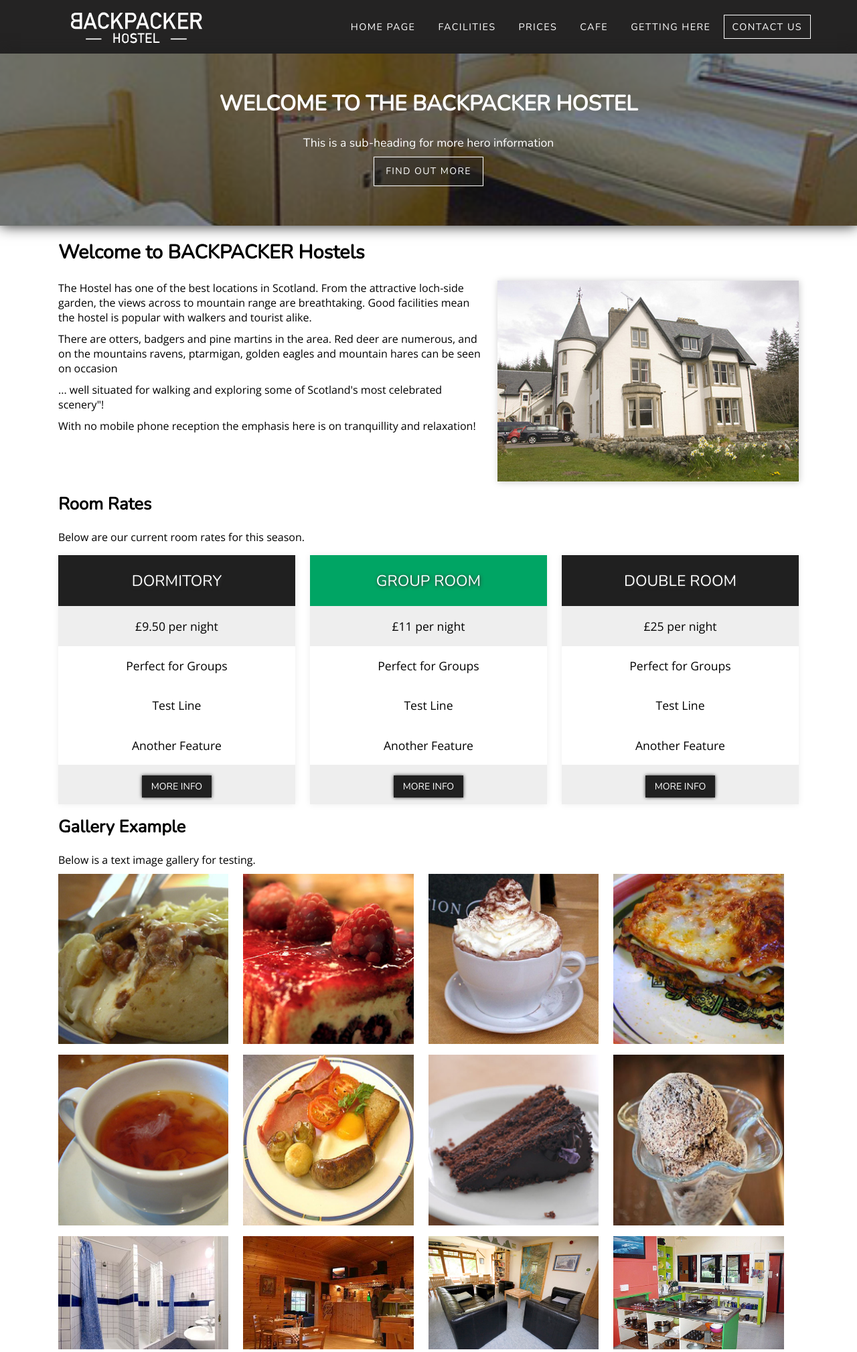
After one commit to cjconnor24/hostel-site, a PHP site: page /lightbox.php in a window 1280 px wide. The commit adds this page. Shown: the top 2019 px of the page at 67% size. Run offline with PHP 8.4, Linux system fonts and the light colour scheme; some libraries are stand-ins or nearby versions.

```diff
--- a/css/styles.css
+++ b/css/styles.css
@@ -1,5 +1,6 @@
 @import url('https://fonts.googleapis.com/css?family=Nunito|Open+Sans');
 @import url('/css/util.css');
+@import url('/css/lightbox.css');
 @charset "utf-8";
 
 /*
@@ -65,8 +66,20 @@ p, blockquote, blockquote p {
 	height:auto;
 	overflow: hidden;
 	transition: 0.25s;
+	position:relative;
 }
 
+/*.gallery div:hover::after {*/
+	/*content:'after';*/
+	/*position:absolute;*/
+	/*top:0px;*/
+	/*left:0px;*/
+	/*display:block;*/
+	/*width:100%;*/
+	/*height:100%;*/
+	/*opacity: 0.5;*/
+	/*background:#F00;*/
+/*}*/
 .gallery div img {
 	width:100%;
 }
--- /dev/null
+++ b/lightbox.php
@@ -0,0 +1,124 @@
+
+<?php include('includes/header.php');?>
+
+    <section class="hero view">
+        <div class="background">
+        <h1>WELCOME to the Backpacker Hostel</h1>
+        <p>This is a sub-heading for more hero information</p>
+        <p><a href="prices.php" class="btn">Find out more</a></p>
+        </div>
+    </section>
+
+    <section id="content">
+
+        <div class="wrapper">
+
+            <!--<div class="row">-->
+
+                <!--<div class="col-4"><h2>TEST</h2>-->
+                <!--<p>Here is some body text</p></div>-->
+
+                <!--<div class="col-8"><h2>COLUMN TWO</h2>-->
+                <!--<p>THIS IS ANOTHER COLOUMN</p>-->
+                <!--</div>-->
+
+            <!--</div>-->
+
+
+            <div class="clear">
+            <h1>Welcome to BACKPACKER Hostels</h1>
+
+
+            <p><img src="/images/hostel/outside.jpg" alt="Hostel Exterior" class="right shadow" ></p>
+
+            <p>The Hostel has one of the best locations in Scotland. From the attractive loch-side garden, the views across to mountain range are breathtaking. Good facilities mean the hostel is popular with walkers and tourist alike.</p>
+            <p>There are otters, badgers and pine martins in the area. Red deer are numerous, and on the mountains ravens, ptarmigan, golden eagles and mountain hares can be seen on occasion</p>
+            <p>... well situated for walking and exploring some of Scotland's most celebrated scenery"!</p>
+            <p>With no mobile phone reception the emphasis here is on tranquillity and relaxation! </p>
+
+            </div>
+
+            <h2>Room Rates</h2>
+
+            <p>Below are our current room rates for this season.</p>
+            <div class="prices">
+
+
+                <div class="price-col">
+
+                    <ul>
+                        <li class="header">Dormitory</li>
+                        <li class="price">£9.50 per night</li>
+                        <li>Perfect for Groups</li>
+                        <li>Test Line</li>
+                        <li>Another Feature</li>
+                        <li class="footer"><a href="#">More Info</a></li>
+                    </ul>
+
+                </div>
+
+                <div class="price-col">
+
+                    <ul>
+                        <li class="header highlight">Group Room</li>
+                        <li class="price">£11 per night</li>
+                        <li>Perfect for Groups</li>
+                        <li>Test Line</li>
+                        <li>Another Feature</li>
+                        <li class="footer"><a href="#">More Info</a></li>
+                    </ul>
+
+                </div>
+
+                <div class="price-col">
+
+                    <ul>
+                        <li class="header">Double Room</li>
+                        <li class="price">£25 per night</li>
+                        <li>Perfect for Groups</li>
+                        <li>Test Line</li>
+                        <li>Another Feature</li>
+                        <li class="footer"><a href="#">More Info</a></li>
+                    </ul>
+
+                </div>
+
+            </div>
+
+            <h2>Gallery Example</h2>
+            <p>Below is a text image gallery for testing.</p>
+            <?php include('gallery.php'); ?>
+
+            <h1>HTML Ipsum Presents</h1>
+
+            <p><strong>Pellentesque habitant morbi tristique</strong> senectus et netus et malesuada fames ac turpis egestas. Vestibulum tortor quam, feugiat vitae, ultricies eget, tempor sit amet, ante. Donec eu libero sit amet quam egestas semper. <em>Aenean ultricies mi vitae est.</em> Mauris placerat eleifend leo. Quisque sit amet est et sapien ullamcorper pharetra. Vestibulum erat wisi, condimentum sed, <code>commodo vitae</code>, ornare sit amet, wisi. Aenean fermentum, elit eget tincidunt condimentum, eros ipsum rutrum orci, sagittis tempus lacus enim ac dui. <a href="#">Donec non enim</a> in turpis pulvinar facilisis. Ut felis.</p>
+
+            <h2>Header Level 2</h2>
+
+            <ol>
+                <li>Lorem ipsum dolor sit amet, consectetuer adipiscing elit.</li>
+                <li>Aliquam tincidunt mauris eu risus.</li>
+            </ol>
+
+            <blockquote><p>Lorem ipsum dolor sit amet, consectetur adipiscing elit. Vivamus magna. Cras in mi at felis aliquet congue. Ut a est eget ligula molestie gravida. Curabitur massa. Donec eleifend, libero at sagittis mollis, tellus est malesuada tellus, at luctus turpis elit sit amet quam. Vivamus pretium ornare est.</p></blockquote>
+
+            <h3>Header Level 3</h3>
+
+            <ul>
+                <li>Lorem ipsum dolor sit amet, consectetuer adipiscing elit.</li>
+                <li>Aliquam tincidunt mauris eu risus.</li>
+            </ul>
+
+            <pre><code>
+#header h1 a {
+display: block;
+width: 300px;
+height: 80px;
+}
+</code></pre>
+
+        </div>
+
+    </section>
+
+<?php include('includes/footer.php');?>
```
Also changed, not shown: css/lightbox.css (added).
